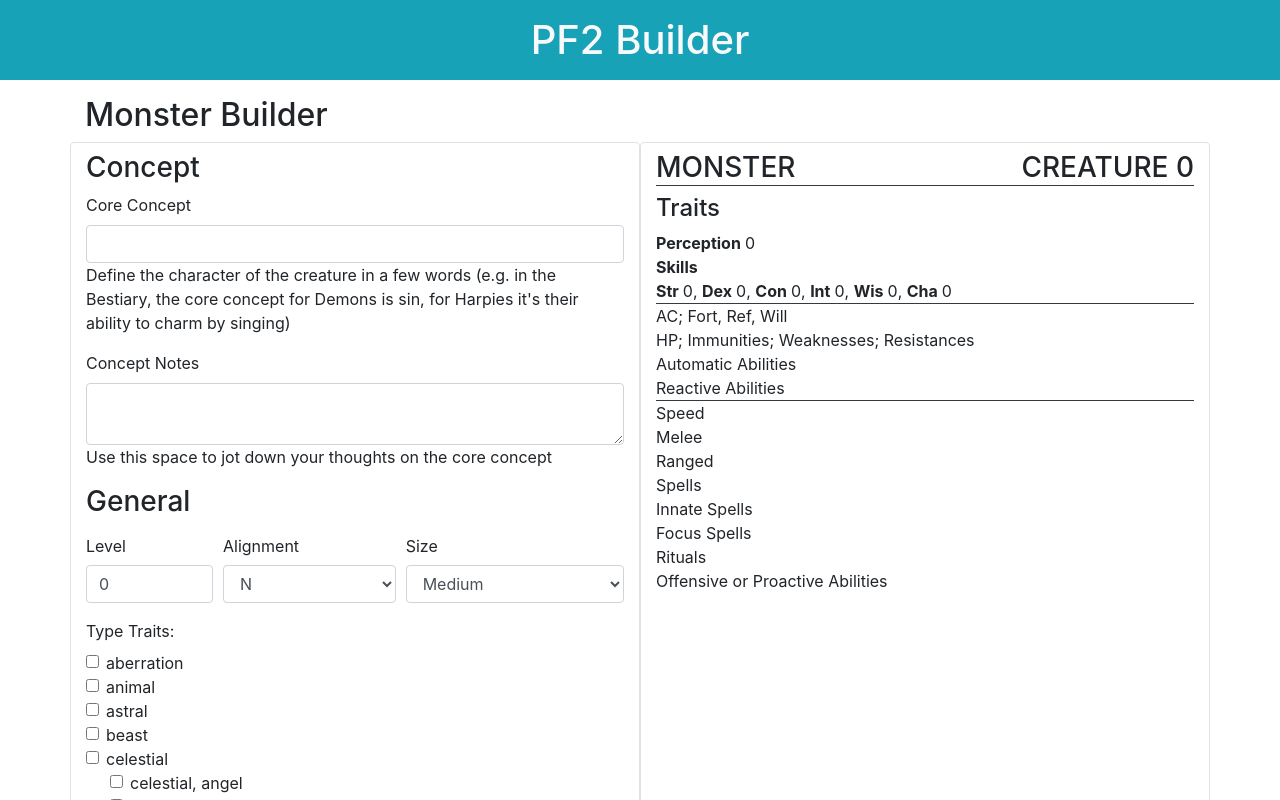
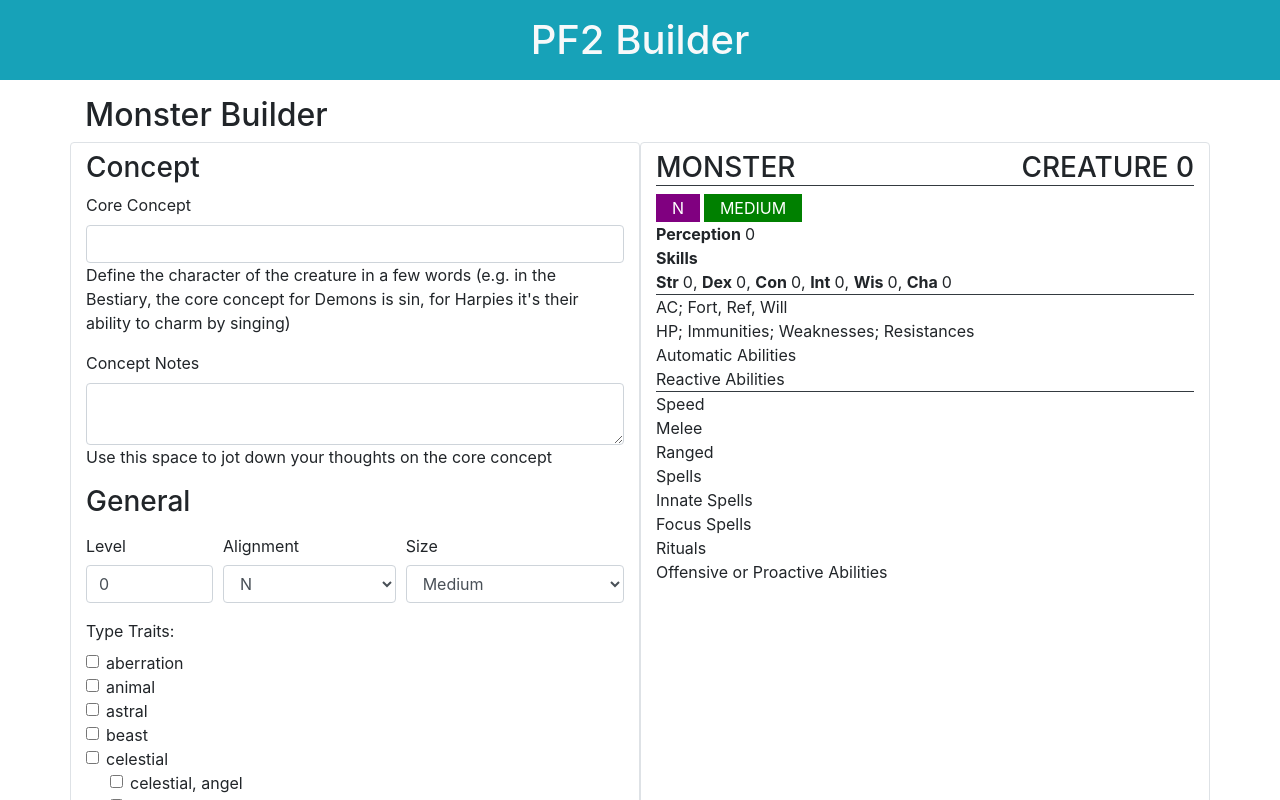
Before and after one commit to sfiquet/pf2-builder, a React (Create React App) app: page / in a window 1280 px wide. Shown: the top 800 px of the page. Built offline with nearby package versions, Linux system fonts and the light colour scheme.

Commit message:
Display traits in monster profile

```diff
--- a/src/components/ProfileGeneral/ProfileGeneral.js
+++ b/src/components/ProfileGeneral/ProfileGeneral.js
@@ -24,11 +24,21 @@
       </li>
     );
   });
+  const alignmentTrait = monster && monster.alignment ? <li className="ProfileGeneral-traits-item alignment" key="alignment">{monster.alignment}</li> : null;
+  const sizeTrait = monster && monster.size ? <li className="ProfileGeneral-traits-item size" key="size">{monster.size}</li> : null;
+  let sortedTraits = monster && monster.traits ? [...monster.traits] : [];
+  sortedTraits.sort();
+  const regularTraits = sortedTraits.map(item => <li className="ProfileGeneral-traits-item" key={item}>{item}</li>);
 
   return (
     <section className="ProfileGeneral border-bottom border-dark">
       <Heading level={level} className="ProfileGeneral-heading sr-only">General Stats</Heading>
-      <Heading level={nextLevel} className="ProfileGeneral-traits">Traits</Heading>
+      <Heading level={nextLevel} className="ProfileGeneral-traitsheading sr-only">Traits</Heading>
+      <ul className="ProfileGeneral-traits">
+        {alignmentTrait}
+        {sizeTrait}
+        {regularTraits}
+      </ul>
       <ProfileEntry className="ProfileGeneral-perception" level={nextLevel} content={perception}/>
       <ProfileEntry className="ProfileGeneral-skills" level={nextLevel} content={{title: 'Skills'}}/>
       <div className="ProfileGeneral-abilities">
--- a/src/index.css
+++ b/src/index.css
@@ -40,6 +40,28 @@
   content: "";
 }
 
+.ProfileGeneral-traits {
+  display: flex;
+  flex-wrap: wrap;
+  list-style: none;
+  padding: 0;
+  margin: -.12rem;
+}
+.ProfileGeneral-traits-item {
+  display: inline;
+  color: white;
+  background-color: maroon;
+  text-transform: uppercase;
+  margin: .12rem;
+  padding: .12rem 1rem;
+}
+.alignment {
+  background-color: purple;
+}
+.size {
+  background-color: green;
+}
+
 .ProfileEntry-title {
   font-size: 1em;
   font-weight: bold;
```
Also changed, not shown: 1 other file (tests, documents, lock files or other folders).
